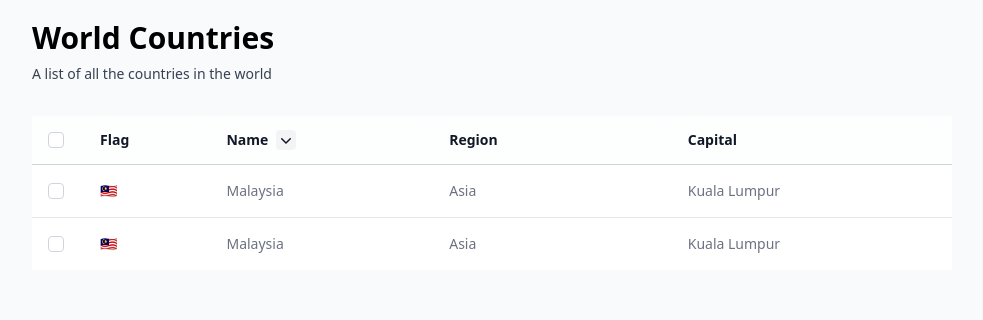
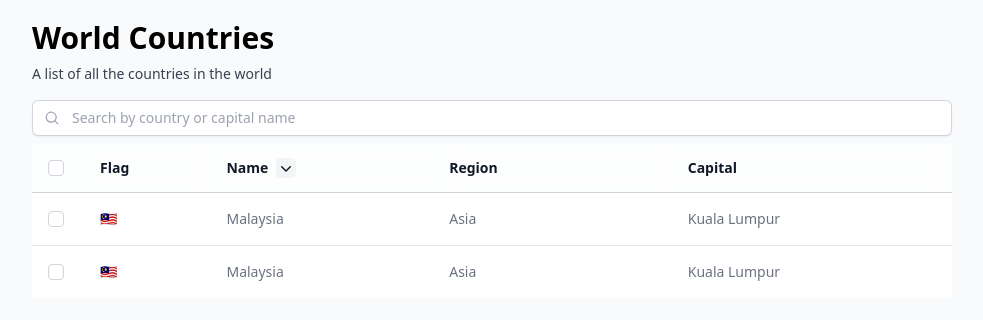
Before and after one commit to muhaiminmfadzil/world_countries_vue3, a Vue app: page / in a window 1280 px wide. Shown: the top 320 px of the page, without its empty margins (148-1131 px from the left). Built offline with nearby package versions, Linux system fonts and the light colour scheme.

Commit message:
Search input init

```diff
--- a/src/components/CountryTable.vue
+++ b/src/components/CountryTable.vue
@@ -1,5 +1,6 @@
 <script setup lang="ts">
 import { ChevronDownIcon } from '@heroicons/vue/20/solid'
+import { MagnifyingGlassIcon } from '@heroicons/vue/20/solid'
 
 const countries = [
   {
@@ -18,8 +19,25 @@ const countries = [
 </script>
 
 <template>
+  <!-- Search -->
+  <div>
+    <div class="flex mt-4 mb-2 rounded-md shadow-sm">
+      <div class="relative flex items-stretch flex-grow focus-within:z-10">
+        <div class="absolute inset-y-0 left-0 flex items-center pl-3 pointer-events-none">
+          <MagnifyingGlassIcon class="w-4 h-4 text-gray-400" aria-hidden="true" />
+        </div>
+        <input
+          type="email"
+          name="email"
+          id="email"
+          class="block w-full rounded-md border-0 py-1.5 pl-10 text-gray-900 ring-1 ring-inset ring-gray-300 placeholder:text-gray-400 focus:ring-2 focus:ring-inset focus:ring-indigo-600 sm:text-sm sm:leading-6"
+          placeholder="Search by country or capital name"
+        />
+      </div>
+    </div>
+  </div>
   <div class="px-4 sm:px-6 lg:px-8">
-    <div class="flow-root mt-8">
+    <div class="flow-root">
       <div class="-mx-4 -my-2 sm:-mx-6 lg:-mx-8">
         <div class="inline-block min-w-full py-2 align-middle">
           <table class="min-w-full border-separate border-spacing-0">
```
